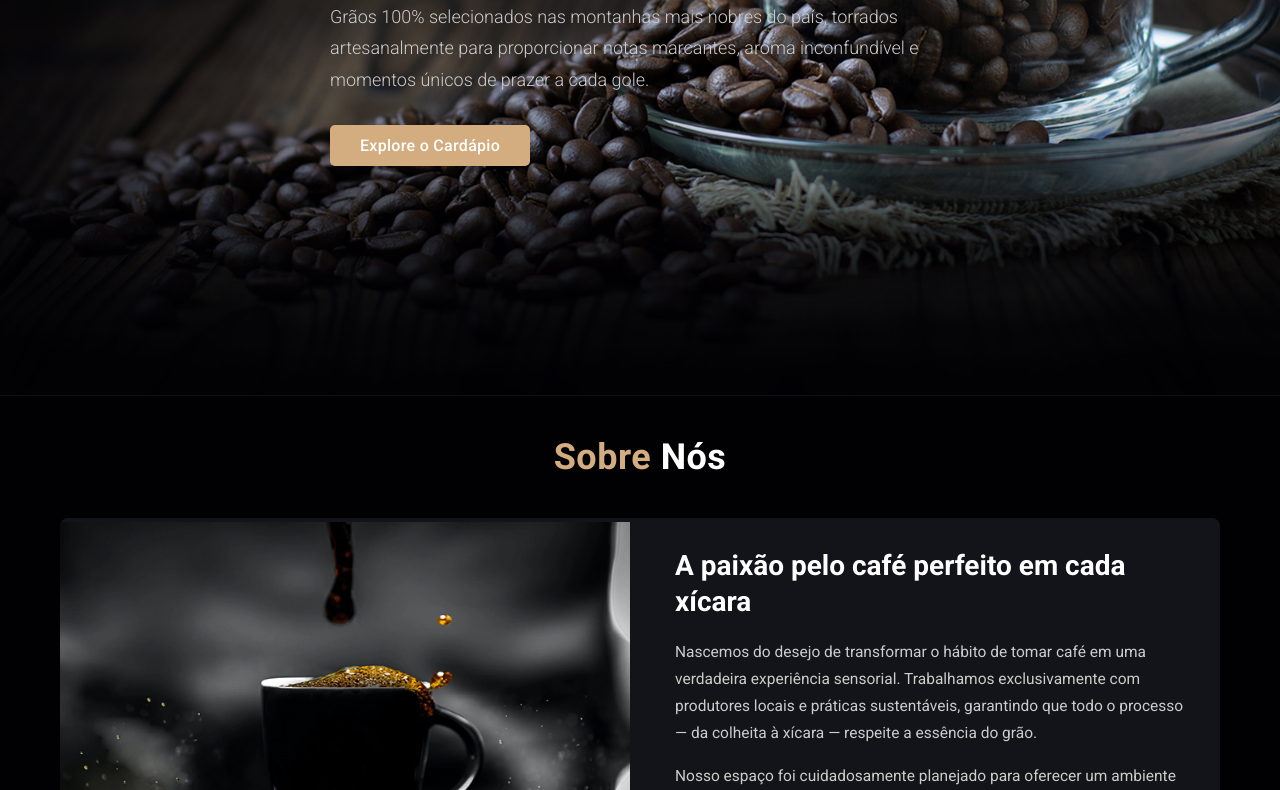
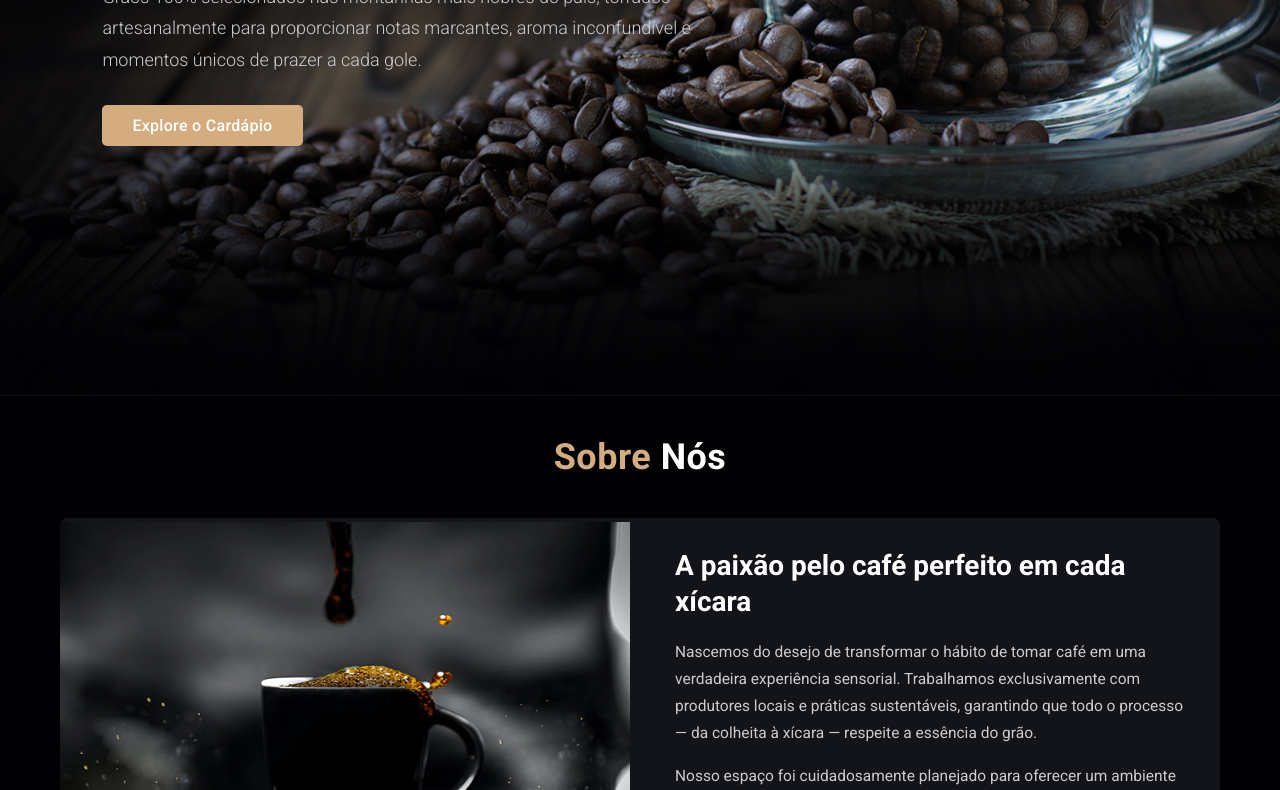
Before and after one commit to RhaldneyFurtado/Cafena, a plain HTML site: page index.html in a window 1280 px wide. Shown: the part 404-1194 px from the top of the page. Drawn offline with Linux system fonts and the light colour scheme.

Commit message:
style: ajusta alinhamento do texto na secao principal e corrige reset CSS

```diff
--- a/style.css
+++ b/style.css
@@ -369,12 +369,26 @@ section {
   align-items: center;
 }
 
-/*Centralizando a section principal da tela de início*/
+/*Configuração do container da página inicial*/
+.home-container {
+  background: url("./Assets/Imagens/home-img.jpg") no-repeat;
+  background-position: center;
+  background-size: cover;
+}
+
+/*Centralizando verticalmente e alinhando à esquerda na tela de início*/
 .home-container section {
   display: flex;
   align-items: center;
+  justify-content: flex-start;
   min-height: 100vh;
+<<<<<<< HEAD
   padding-top: 8rem;
+=======
+  max-width: 100%; /* Sobrescreve os 1200px da regra global section */
+  margin: 0;
+  padding: 0 8%; /* Controla a distância da borda esquerda */
+>>>>>>> 943dd28 (style: ajusta alinhamento do texto na secao principal e corrige reset CSS)
 }
 
 /*Definindo largura máxima da caixa de conteúdo*/
```
